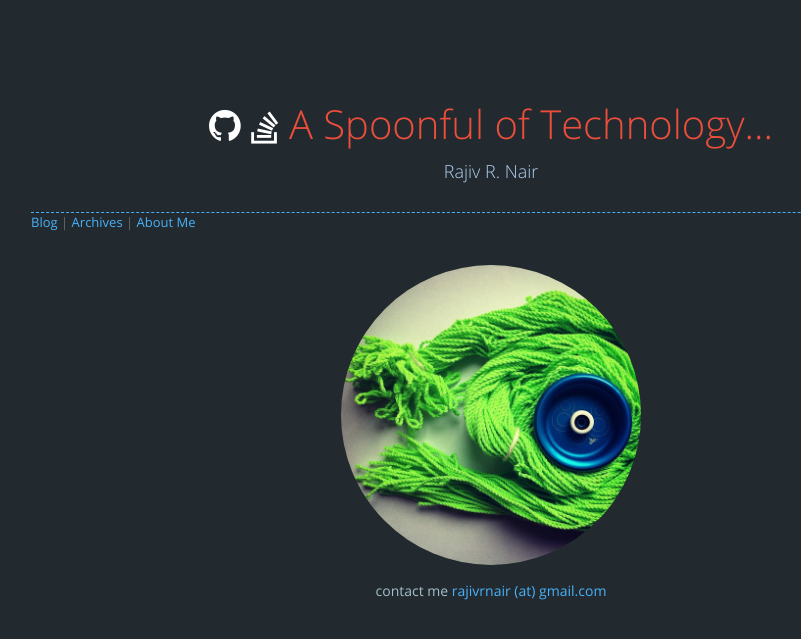
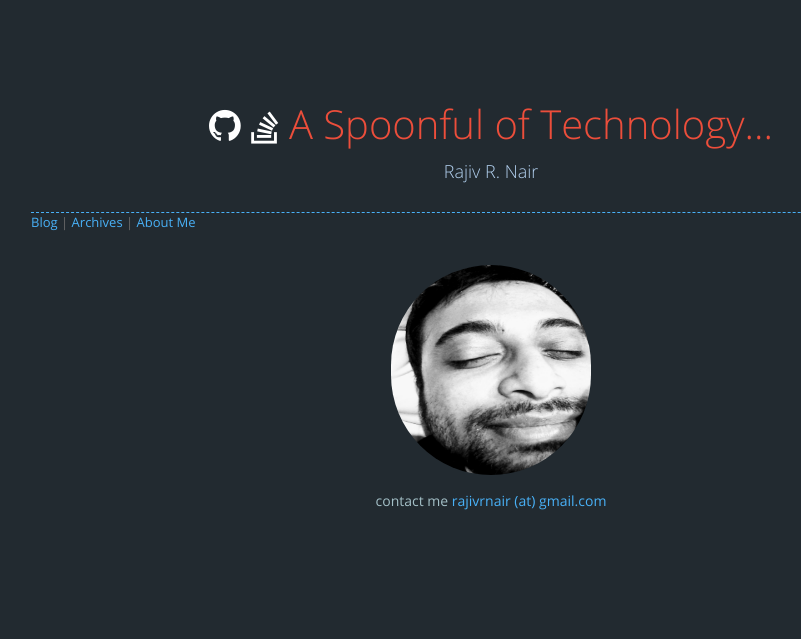
Before and after one commit to rajivrnair/rajivrnair.github.io, a Jekyll site: the page built from index.html, in a window 1280 px wide. Shown: the top 639 px of the page, without its empty margins (149-950 px from the left). Built offline with Jekyll 4.4.1, drawn with Linux system fonts in a browser that asks for light colours; nearby versions of some CDN libraries; comment, search, counter and statistics services are not loaded.

Commit message:
Changed profile pic

```diff
--- a/index.html
+++ b/index.html
@@ -4,6 +4,6 @@ layout: welcome
 ---
 
  <div class="text-center">
-  <img class="circular" src="{{site.baseurl}}/images/local/orig2.jpg" >
+  <img class="circular" src="{{site.baseurl}}/images/local/profile.jpg" >
   <p>contact me <a href="mailto:rajivrnair@gmail.com">rajivrnair (at) gmail.com</a></p>
 </div>
--- a/public/stylesheets/styles.css
+++ b/public/stylesheets/styles.css
@@ -342,8 +342,8 @@ footer .right{
 
 /* for circled image*/
 .circular {
-  width: 300px;
-  height: 300px;
+  width: 200px;
+  height: 210px;
   border-radius: 150px;
   -webkit-border-radius: 150px;
   -moz-border-radius: 150px;
```
Also changed, not shown: images/local/profile.jpg (added).
